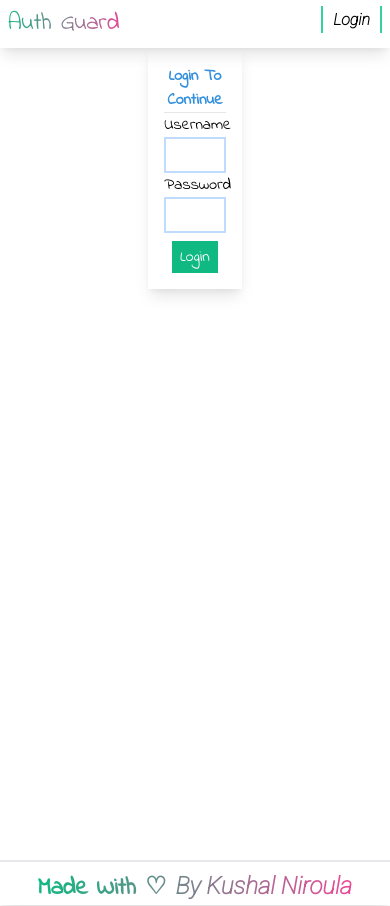
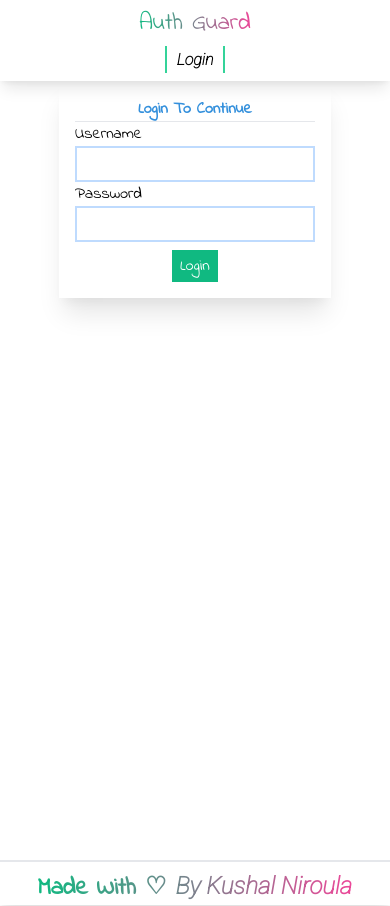
Before and after one commit to niroula-kushal/AuthGuard---Vue-Auth-Example, a Vue app: page /#/login in a window 390 px wide. Built offline with nearby package versions, Linux system fonts and the light colour scheme.

Commit message:
Feat: Add responsiveness to missing places

```diff
--- a/src/components/NavBar.vue
+++ b/src/components/NavBar.vue
@@ -1,10 +1,12 @@
 <template>
   <div class="p-1 shadow-lg overflow-hidden sticky top-0 z-10 bg-white">
     <div class="container mx-auto ">
-      <div class="float-left bg-clip-text text-transparent bg-gradient-to-r from-green-500 to-pink-500  text-2xl p-1">
-        Auth Guard
+      <div class="md:float-left text-2xl p-1 text-center md:text-left">
+        <span class="bg-clip-text text-transparent bg-gradient-to-r from-green-500 to-pink-500  ">
+            Auth Guard
+        </span>
       </div>
-      <div class="float-right p-1">
+      <div class="md:float-right text-center md:text-left p-1">
         <template v-if="IsLoggedIn">
         <span class="text-green-500 mr-2">
           Welcome, {{User.username}}
--- a/src/pages/Login.vue
+++ b/src/pages/Login.vue
@@ -1,6 +1,6 @@
 <template>
 <div class="flex">
-  <form class="shadow-lg p-4 m-auto w-1/4" @submit.prevent="TryLogin">
+  <form class="shadow-xl p-4 m-auto md:w-1/4 hover:shadow-lg transition-all" @submit.prevent="TryLogin">
     <h5 class="text-center text-primary font-bold">
       Login To Continue
     </h5>
@@ -34,8 +34,14 @@ export default {
     const Password = ref("");
     const auth = useAuth();
     const TryLogin = () => {
-      auth.Login(Username.value, Password.value);
-      router.push('/');
+      try {
+        if (!Username.value) throw "Please enter username";
+        if (!Password.value) throw "Please enter password";
+        auth.Login(Username.value, Password.value);
+        router.push('/');
+      } catch (e) {
+        alert(e);
+      }
     };
     return {
       TryLogin,
```
